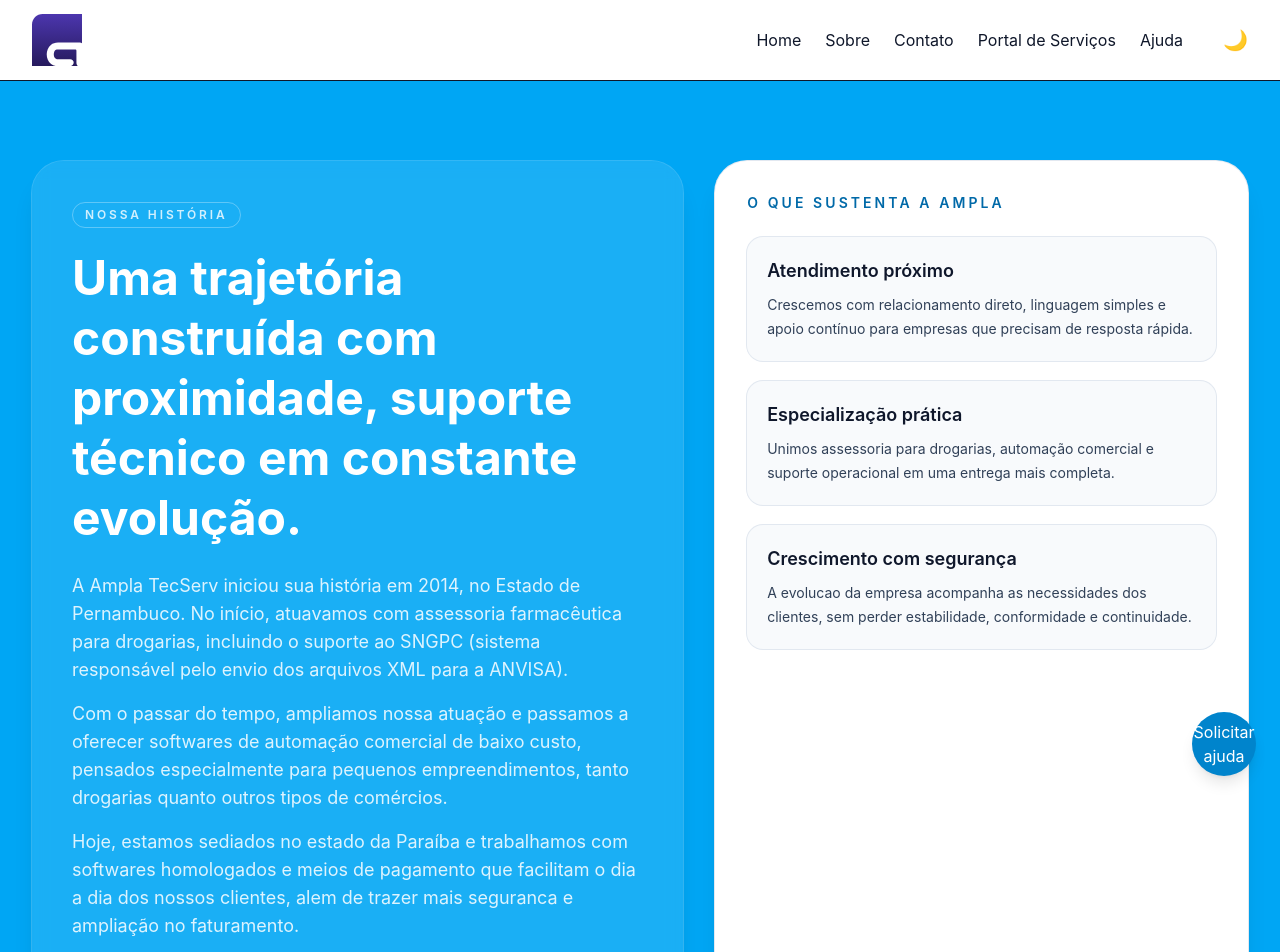
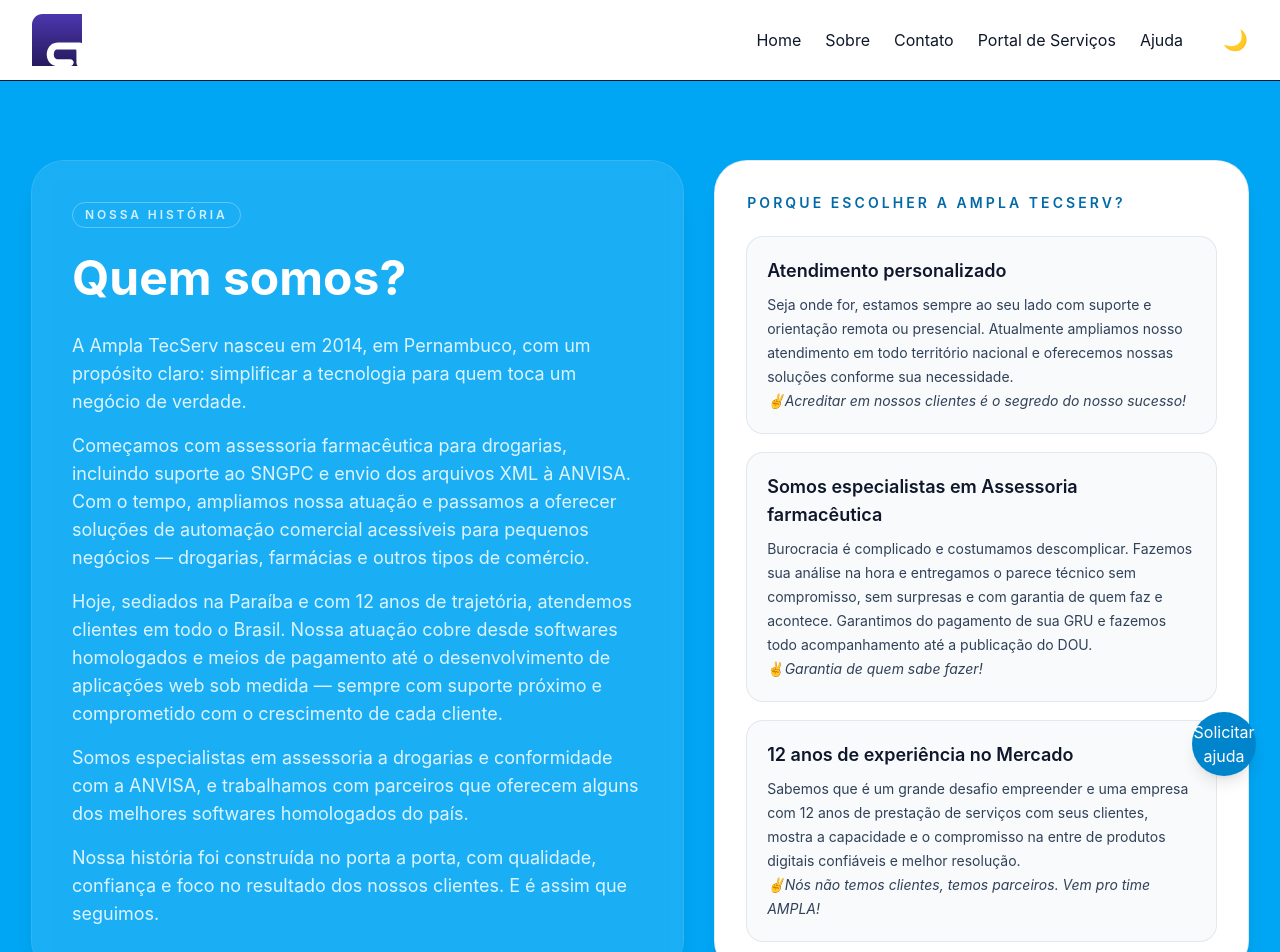
Before and after one commit to sergiosousacode/ampla-tecserv-landing, a Next.js app: page /about in a window 1280 px wide. Shown: the top 952 px of the page. Built offline with nearby package versions, Linux system fonts and the light colour scheme.

Commit message:
feat: adiciona schema.org para seo

```diff
--- a/src/app/about/page.tsx
+++ b/src/app/about/page.tsx
@@ -2,9 +2,9 @@
 import { Wrapper } from "@/components/Layout/Wrapper";
 
 export const metadata = {
-  title: "Sobre a Ampla TecServ | Suporte e Assessoria em TI",
+  title: "Sobre a Ampla TecServ | TI, Sistemas e Assessoria ANVISA",
   description:
-    "Conheça a Ampla TecServ, empresa especializada em suporte técnico, assessoria em TI e soluções tecnológicas para empresas que buscam eficiência e segurança.",
+    "Conheça a Ampla TecServ. Há mais de 10 anos oferecendo suporte de TI, desenvolvimento de sistemas, automação comercial e assessoria ANVISA para empresas em todo o Brasil.",
 };
 
 export default function About() {
@@ -18,71 +18,61 @@
             </span>
 
             <h1 className="mt-5 text-3xl font-bold leading-tight sm:text-4xl lg:text-5xl">
-              Uma trajetória construída com proximidade, suporte técnico em constante
-              evolução.
+              Quem somos?
             </h1>
 
             <div className="mt-6 space-y-4 text-base leading-7 text-white/85 sm:text-lg dark:text-text">
               <p>
-                A Ampla TecServ iniciou sua história em 2014, no Estado de
-                Pernambuco. No início, atuavamos com assessoria farmacêutica para
-                drogarias, incluindo o suporte ao SNGPC (sistema responsável pelo
-                envio dos arquivos XML para a ANVISA).
+                A Ampla TecServ nasceu em 2014, em Pernambuco, com um propósito claro: simplificar a tecnologia para quem toca um negócio de verdade.
               </p>
               <p>
-                Com o passar do tempo, ampliamos nossa atuação e passamos a
-                oferecer softwares de automação comercial de baixo custo,
-                pensados especialmente para pequenos empreendimentos, tanto
-                drogarias quanto outros tipos de comércios.
+                Começamos com assessoria farmacêutica para drogarias, incluindo suporte ao SNGPC e envio dos arquivos XML à ANVISA. Com o tempo, ampliamos nossa atuação e passamos a oferecer soluções de automação comercial acessíveis para pequenos negócios — drogarias, farmácias e outros tipos de comércio.
               </p>
               <p>
-                Hoje, estamos sediados no estado da Paraíba e trabalhamos com
-                softwares homologados e meios de pagamento que facilitam o dia a
-                dia dos nossos clientes, alem de trazer mais seguranca e ampliação
-                no faturamento.
+                Hoje, sediados na Paraíba e com 12 anos de trajetória, atendemos clientes em todo o Brasil. Nossa atuação cobre desde softwares homologados e meios de pagamento até o desenvolvimento de aplicações web sob medida — sempre com suporte próximo e comprometido com o crescimento de cada cliente.
               </p>
               <p>
-                Contamos com parceiros comerciais que fornecem alguns dos
-                melhores softwares homologados do país. Somando a isso, temos
-                uma equipe de profissionais e parceiros qualificados, prontos para oferecer
-                suporte sempre que necessário.
+                Somos especialistas em assessoria a drogarias e conformidade com a ANVISA, e trabalhamos com parceiros que oferecem alguns dos melhores softwares homologados do país.
               </p>
               <p>
-                Nossa trajetória sempre foi construída no porta a porta, prezando sempre na
-                qualidade dos servicos prestados e no crescimento de nossos clientes. Atuamos com assessoria
-                farmacêutica para drogarias em todo o Brasil, transmitindo
-                confianca e eficiência aos nossos clientes.
+                Nossa história foi construída no porta a porta, com qualidade, confiança e foco no resultado dos nossos clientes. E é assim que seguimos.
               </p>
             </div>
           </div>
 
           <aside className="rounded-[2rem] bg-white p-6 text-slate-900 shadow-xl ring-1 ring-slate-200 sm:p-8 dark:bg-slate-900 dark:text-text dark:ring-white/10">
             <p className="text-sm font-semibold uppercase tracking-[0.22em] text-sky-700 dark:text-sky-300">
-              O que sustenta a Ampla
+              Porque escolher a AMPLA TecServ?
             </p>
 
             <div className="mt-6 space-y-5">
               <div className="rounded-2xl bg-slate-50 p-5 ring-1 ring-slate-200 dark:bg-slate-950/50 dark:ring-white/10">
-                <h2 className="text-lg font-semibold">Atendimento próximo</h2>
+                <h2 className="text-lg font-semibold">Atendimento personalizado</h2>
                 <p className="mt-2 text-sm leading-6 text-slate-700 dark:text-slate-300">
-                  Crescemos com relacionamento direto, linguagem simples e apoio
-                  contínuo para empresas que precisam de resposta rápida.
+                  Seja onde for, estamos sempre ao seu lado com suporte e orientação remota ou presencial. Atualmente ampliamos nosso atendimento em todo território nacional e oferecemos nossas soluções conforme sua necessidade.
+                  <p>
+                    <i>✌️Acreditar em nossos clientes é o segredo do nosso sucesso!</i>
+                  </p>
                 </p>
               </div>
 
               <div className="rounded-2xl bg-slate-50 p-5 ring-1 ring-slate-200 dark:bg-slate-950/50 dark:ring-white/10">
-                <h2 className="text-lg font-semibold">Especialização prática</h2>
+                <h2 className="text-lg font-semibold">Somos especialistas em Assessoria farmacêutica</h2>
                 <p className="mt-2 text-sm leading-6 text-slate-700 dark:text-slate-300">
-                  Unimos assessoria para drogarias, automação comercial e suporte
-                  operacional em uma entrega mais completa.
+                  Burocracia é complicado e costumamos descomplicar. Fazemos sua análise na hora e entregamos o parece técnico sem compromisso, sem surpresas e com garantia de quem faz e acontece. Garantimos do pagamento de sua GRU e fazemos todo acompanhamento até a publicação do DOU.
+                  <p>
+                    ✌️<i>Garantia de quem sabe fazer!</i>
+                  </p>
                 </p>
               </div>
 
               <div className="rounded-2xl bg-slate-50 p-5 ring-1 ring-slate-200 dark:bg-slate-950/50 dark:ring-white/10">
-                <h2 className="text-lg font-semibold">Crescimento com segurança</h2>
+                <h2 className="text-lg font-semibold">12 anos de experiência no Mercado</h2>
                 <p className="mt-2 text-sm leading-6 text-slate-700 dark:text-slate-300">
-                  A evolucao da empresa acompanha as necessidades dos clientes,
-                  sem perder estabilidade, conformidade e continuidade.
+                  Sabemos que é um grande desafio empreender e uma empresa com 12 anos de prestação de serviços com seus clientes, mostra a capacidade e o compromisso na entre de produtos digitais confiáveis e melhor resolução.
+                  <p>
+                    <i>✌️Nós não temos clientes, temos parceiros. Vem pro time AMPLA!</i>
+                  </p>
                 </p>
               </div>
             </div>
--- a/src/app/layout.tsx
+++ b/src/app/layout.tsx
@@ -3,7 +3,6 @@
 import Footer from "@/components/Footer";
 import WhatsAppFloat from "@/components/WhatsAppFloat";
 import { ThemeProvider } from "@/components/theme/ThemeProvider";
-
 
 export const metadata = {
   title: {
@@ -17,9 +16,32 @@
     "assessoria em TI",
     "consultoria em tecnologia",
     "suporte técnico empresarial",
+    "desenvolvimento de sistemas",
+    "automação comercial",
+    "assessoria ANVISA",
+    "consultoria ANVISA",
+    "suporte de TI João Pessoa",
   ],
 };
 
+const jsonLd = {
+  "@context": "https://schema.org",
+  "@type": "LocalBusiness",
+  name: "Ampla TecServ",
+  url: "https://amplatecserv.com.br",
+  description:
+    "Empresa especializada em suporte técnico, assessoria em TI, desenvolvimento de sistemas, automação comercial e assessoria ANVISA.",
+  areaServed: "Brasil",
+  address: {
+    "@type": "PostalAddress",
+    addressLocality: "João Pessoa",
+    addressRegion: "PB",
+    addressCountry: "BR",
+  },
+  sameAs: [
+    "https://www.linkedin.com/in/sergiosousa-tec/"
+  ],
+};
 
 export default function RootLayout({
   children,
@@ -29,6 +51,13 @@
   return (
     <html lang="pt-BR" suppressHydrationWarning>
       <body className="bg-bg text-text transition-colors duration-300">
+        <script
+          type="application/ld+json"
+          dangerouslySetInnerHTML={{
+            __html: JSON.stringify(jsonLd),
+          }}
+        />
+
         <ThemeProvider>
           <Navbar />
           <main className="min-h-screen">{children}</main>
--- a/src/components/Hero.tsx
+++ b/src/components/Hero.tsx
@@ -9,22 +9,11 @@
         </span>
 
         <h3 className="mt-5 text-3xl font-bold leading-tight sm:text-4xl lg:text-5xl">
-          SUPORTE E ASSESSORIA PARA EMPRESAS QUE NÃO PODEM PARAR.
+          TECNOLOGIAS E GESTÃO PARA PEQUENOS EMPREENDIMENTOS.
         </h3>
 
         <p className="mx-auto mt-5 max-w-4xl text-base leading-7 text-white/85 sm:text-lg dark:text-text">
-          Resolvemos os problemas de tecnologia que travam o crescimento da sua
-          empresa. Criamos sistemas e aplicações sob medida para automatizar
-          processos, reduzir erros e ganhar tempo. Implantamos, prestamos suporte e
-          mantemos tudo funcionando para você focar no que realmente importa:
-          <strong> VENDER e CRESCER</strong>.
-        </p>
-
-        <p className="mx-auto mt-4 max-w-4xl text-base leading-7 text-white/85 sm:text-lg dark:text-text">
-          Atuamos com consultoria em TI para organizar a casa, melhorar a gestao
-          e cortar desperdÍcios. Também oferecemos suporte técnico, manutênção de
-          equipamentos e treinamentos práticos para que sua equipe produza mais e
-          dependa menos de improviso.
+          Somos especialistas em assessoria para drogarias e automação comercial para pequenos negócios. Automatizamos processos, organizamos a gestão e mantemos tudo funcionando — para você focar no que importa: <strong>VENDER e CRESCER.</strong>
         </p>
 
         <div className="mt-8">
```
